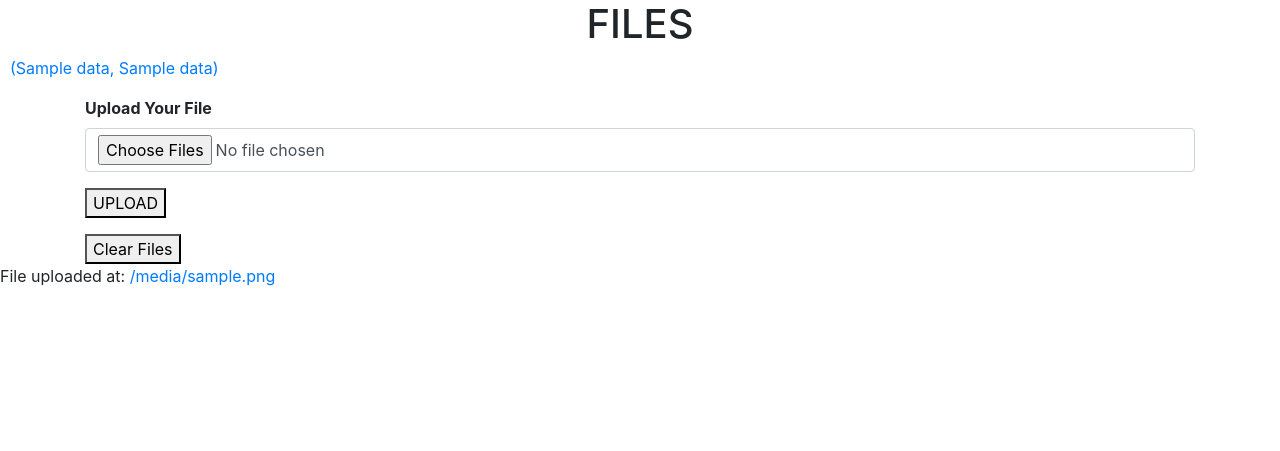
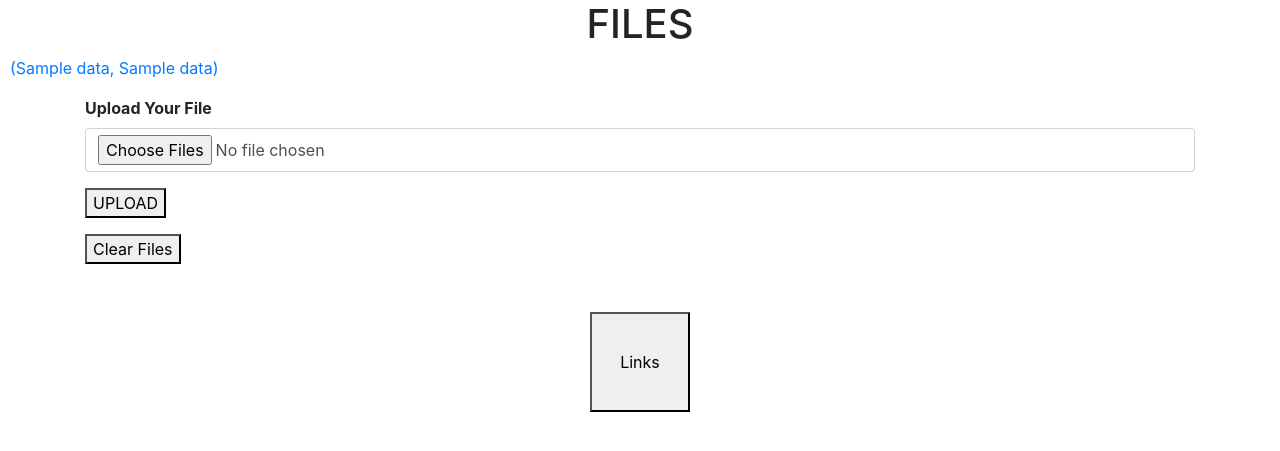
Before and after one commit to k4rth33k/Local_Share, a Django app: template copyPasta/templates/upload.html in a window 1280 px wide. Shown: the top 451 px of the page. Run offline with Django 3.2, Linux system fonts and the light colour scheme; the template is opened without the code that fills it: most values are stand-ins (such as "Sample title", 1, 10 or a date in 2020); some libraries are stand-ins or nearby versions.

Commit message:
Added redirect buttons

```diff
--- a/copyPasta/templates/upload.html
+++ b/copyPasta/templates/upload.html
@@ -32,8 +32,9 @@
 		<!-- </div> -->
 	</div>
 
-	  {% if uploaded_file_url %}
-	    <p>File uploaded at: <a href="{{ uploaded_file_url }}">{{ uploaded_file_url }}</a></p>
-	  {% endif %}
-
+	<br>
+	<br>
+	<center>
+	    <button style="width: 100px; height: 100px" onclick="location.href = '/';">Links</button>
+	</center>
 </body>
```
Also changed, not shown: copyPasta/templates/index.html (+9 -0 lines).
